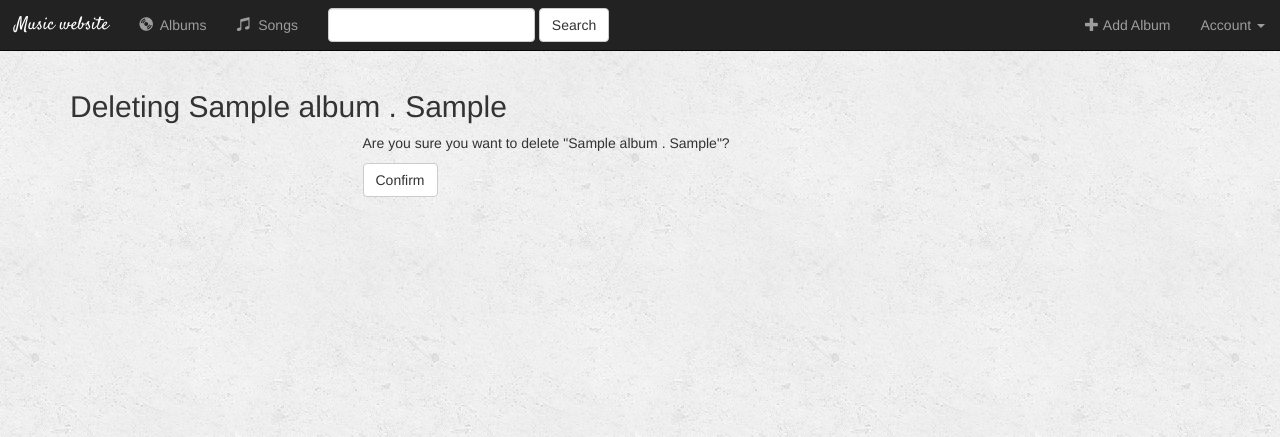
After one commit to osya/music_website, a Django app: page /album/1/delete/ in a window 1280 px wide. The commit adds this page. Shown: the top 437 px of the page. Run offline with Django 3.2, Linux system fonts and the light colour scheme; tables that the repository leaves empty hold one stand-in row (values such as "Sample post"); some libraries are stand-ins or nearby versions.

Commit message:
Add Deleting confirmation

```diff
--- /dev/null
+++ b/src/music/templates/music/album_confirm_delete.html
@@ -0,0 +1,17 @@
+{% extends '_layouts/base.html' %}
+
+{% block title %}Deleting {{ object }}{% endblock %}
+
+{% block headline %}<h2>Deleting {{ object }}</h2>{% endblock %}
+
+{% block content %}
+    <div class="row">
+        <div class="col-sm-6 col-sm-offset-3">
+            <form action="" method="post">{% csrf_token %}
+                <p>Are you sure you want to delete "{{ object }}"?</p>
+                <input type="submit" value="Confirm" class="btn btn-default"/>
+            </form>
+        </div>
+    </div>
+</form>
+{% endblock %}
```
Also changed, not shown: src/music/templates/music/album_list.html (+3 -8 lines).
